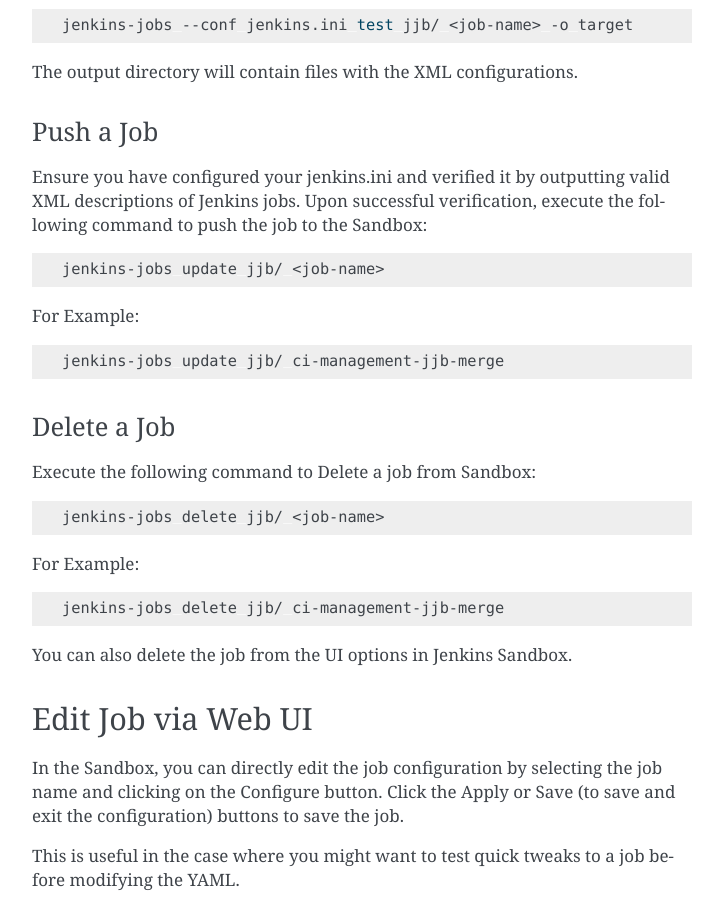
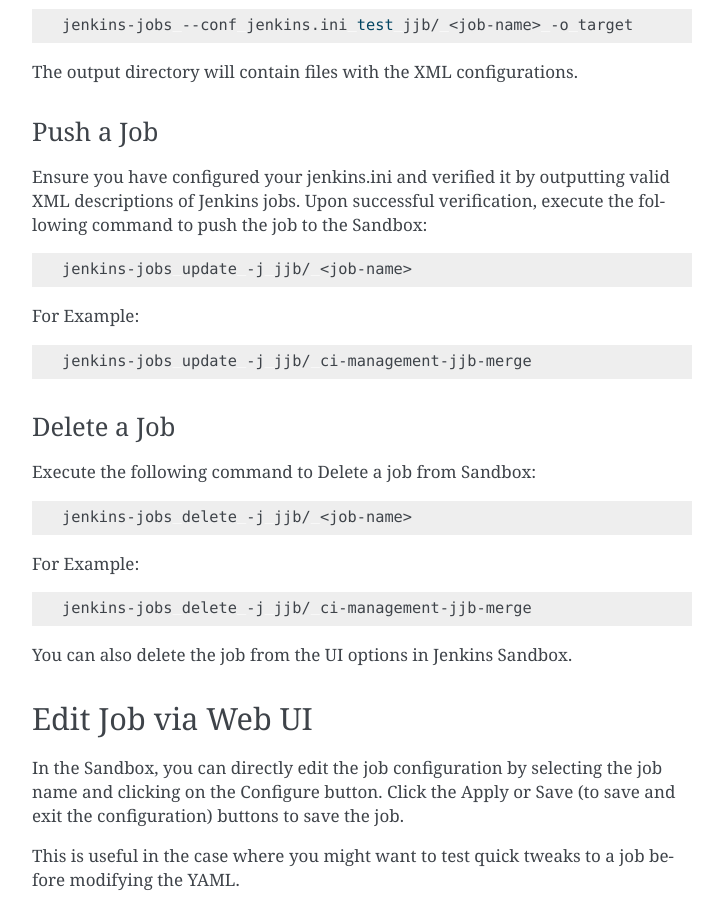
Before and after one commit to lfit/releng-docs, a Sphinx documentation site: the page built from docs/jenkins-sandbox.rst, in a window 1280 px wide and 900 px high, scrolled down 3771 px. Shown: the whole window, without its empty margins (388-1111 px from the left). Built offline with Sphinx 7.4.7, drawn with Linux system fonts in a browser that asks for light colours; the version number could not be read and is left out.

```diff
--- a/docs/jenkins-sandbox.rst
+++ b/docs/jenkins-sandbox.rst
@@ -208,13 +208,13 @@ following command to push the job to the Sandbox:
 
 .. code-block:: bash
 
-   jenkins-jobs update jjb/ <job-name>
+   jenkins-jobs update -j jjb/ <job-name>
 
 For Example:
 
 .. code-block:: bash
 
-   jenkins-jobs update jjb/ ci-management-jjb-merge
+   jenkins-jobs update -j jjb/ ci-management-jjb-merge
 
 Delete a Job
 ^^^^^^^^^^^^
@@ -223,13 +223,13 @@ Execute the following command to Delete a job from Sandbox:
 
 .. code-block:: bash
 
-   jenkins-jobs delete jjb/ <job-name>
+   jenkins-jobs delete -j jjb/ <job-name>
 
 For Example:
 
 .. code-block:: bash
 
-   jenkins-jobs delete jjb/ ci-management-jjb-merge
+   jenkins-jobs delete -j jjb/ ci-management-jjb-merge
 
 You can also delete the job from the UI options in Jenkins Sandbox.
 
```
